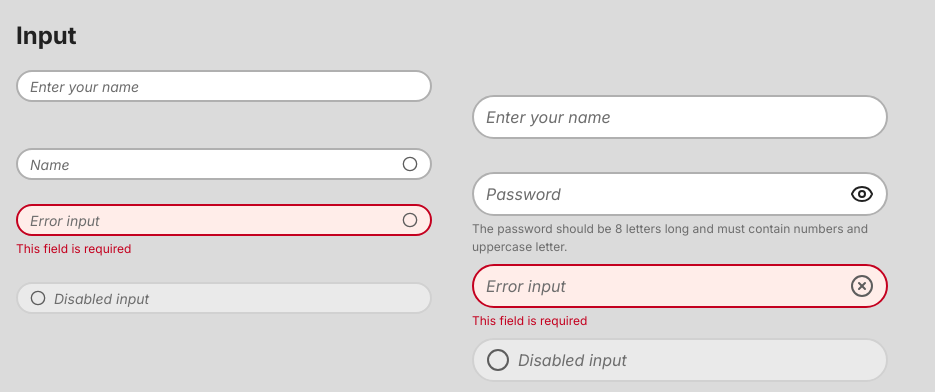
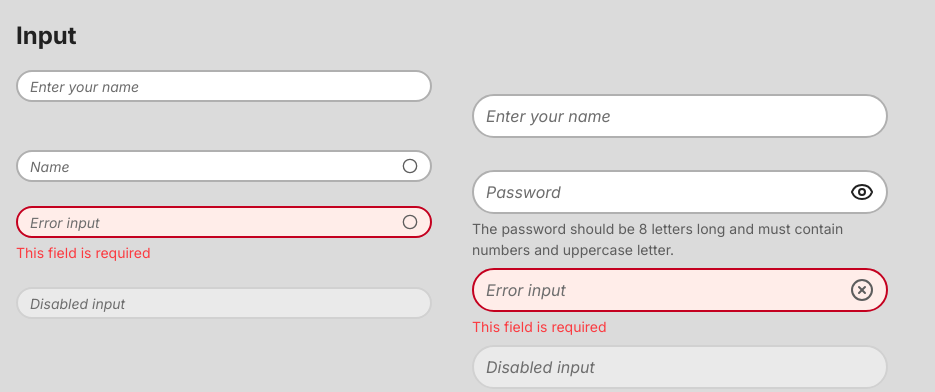
Before and after one commit to alenanish/GraduationThesis, a Next.js app: page / in a window 1280 px wide. Shown: the part 560-952 px from the top of the page, without its empty margins (0-935 px from the left). Built offline with nearby package versions, Linux system fonts and the light colour scheme; some icons are missing.

Commit message:
Refactor props (add and del

```diff
--- a/app/components/ui/input.tsx
+++ b/app/components/ui/input.tsx
@@ -3,15 +3,18 @@ import React, {
   useRef,
   FocusEventHandler,
   MouseEventHandler,
+  ChangeEvent,
+  InputHTMLAttributes,
 } from "react";
 
-interface InputProps {
+
+interface InputProps
+  extends Omit<InputHTMLAttributes<HTMLInputElement>, "size" | "onChange"> {
   id?: string;
   name?: string;
   state?: "enabled" | "disabled" | "error";
   size?: "S" | "M";
   isIconActive?: boolean;
-  leftIcon?: React.ReactNode;
   rightIcon?: React.ReactNode;
   placeholder?: string;
   value?: string;
@@ -19,35 +22,33 @@ interface InputProps {
   onFocus?: FocusEventHandler<HTMLInputElement>;
   onBlur?: FocusEventHandler<HTMLInputElement>;
   onClickRightIcon?: MouseEventHandler<HTMLSpanElement>;
-  onClickLeftIcon?: MouseEventHandler<HTMLSpanElement>;
   label?: string;
   errorText?: string;
   helperText?: string;
 }
 
 const Input: React.FC<InputProps> = ({
-  id = "",
-  name = "",
+  id,
+  name,
   state = "enabled",
   size = "M",
   isIconActive = false,
-  leftIcon,
   rightIcon,
-  placeholder = "",
-  label = "",
-  value = "",
-  helperText = "",
+  placeholder,
+  label,
+  value,
+  helperText,
   onChange,
   onFocus,
   onBlur,
   onClickRightIcon,
-  onClickLeftIcon,
   errorText,
+  ...rest
 }) => {
   const inputRef = useRef<HTMLInputElement>(null);
   const [isFocused, setIsFocused] = useState(false);
   const [isHovered, setIsHovered] = useState(false);
-  const [inputValue, setInputValue] = useState(value);
+  const [inputValue, setInputValue] = useState(value || "");
   const [isError, setIsError] = useState(state === "error");
 
   const handleFocus: FocusEventHandler<HTMLInputElement> = (e) => {
@@ -72,7 +73,7 @@ const Input: React.FC<InputProps> = ({
     setIsHovered(false);
   };
 
-  const handleChange = (e: React.ChangeEvent<HTMLInputElement>) => {
+  const handleChange = (e: ChangeEvent<HTMLInputElement>) => {
     setInputValue(e.target.value);
     if (onChange) {
       onChange(e.target.value);
@@ -85,11 +86,6 @@ const Input: React.FC<InputProps> = ({
     }
   };
 
-  const handleClickLeftIcon: MouseEventHandler<HTMLSpanElement> = (e) => {
-    if (isIconActive && onClickLeftIcon) {
-      onClickLeftIcon(e);
-    }
-  };
 
   const getContainerStyles = () => {
     let baseStyles =
@@ -181,41 +177,37 @@ const Input: React.FC<InputProps> = ({
   };
 
   return (
-    <div className={"relative"}>
-      {label && <div className={getLabelStyles()}>{label}</div>}
+    <div>
+      {label && <label htmlFor={id} className={getLabelStyles()}>{label}</label>}
       <div
         className={getContainerStyles()}
         onMouseEnter={handleMouseEnter}
         onMouseLeave={handleMouseLeave}
       >
-        {leftIcon && (
-          <span className={getIconStyles() + " mr-2 "}>{leftIcon}</span>
-        )}
         <input
           ref={inputRef}
-          type="text"
+          id={id}
+          name={name}
+          placeholder={placeholder}
           value={inputValue}
-          placeholder={placeholder}
-          className={getInputStyles()}
-          disabled={state === "disabled"}
           onChange={handleChange}
           onFocus={handleFocus}
           onBlur={handleBlur}
+          disabled={state === "disabled"}
+          className={getInputStyles()}
+          {...rest}
         />
         {rightIcon && (
-          <span
-            className={getIconStyles() + " ml-2 "}
-            onClick={handleClickRightIcon}
-          >
+          <span className={getIconStyles()} onClick={handleClickRightIcon}>
             {rightIcon}
           </span>
         )}
       </div>
-      {state === "error" && errorText && (
-        <div className=" text-red-700 text-caption mt-1">{errorText}</div>
+      {errorText && state === "error" && (
+        <p className="text-red-500 text-body-s mt-1">{errorText}</p>
       )}
-      {helperText && (
-        <div className=" text-base-400 text-caption mt-1">{helperText}</div>
+      {helperText && !errorText && (
+        <p className="text-base-500 text-body-s mt-1">{helperText}</p>
       )}
     </div>
   );
```
